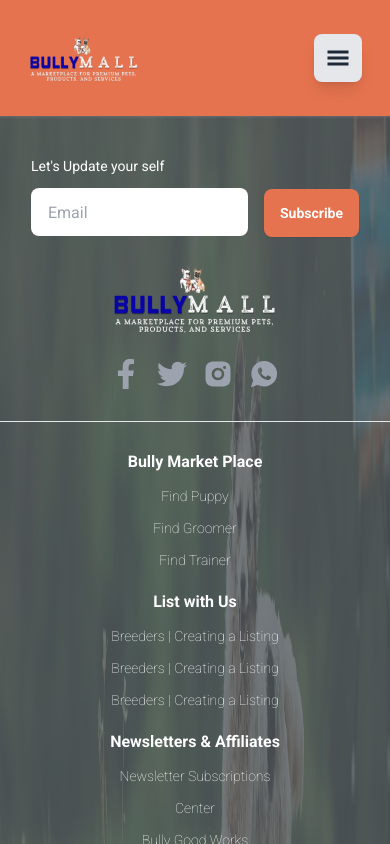
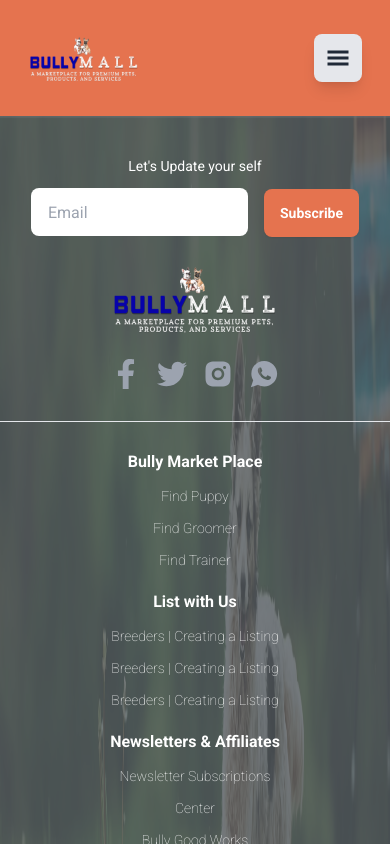
Before and after one commit to Anikcse18/BullyMall, a React app: page / in a window 390 px wide. Shown: the top 844 px of the page. Built offline with nearby package versions, Linux system fonts and the light colour scheme; the HTML template or start-up script is replaced by a standard one.

Commit message:
footer issue solve

```diff
--- a/src/LayoutPage/Footer.jsx
+++ b/src/LayoutPage/Footer.jsx
@@ -31,13 +31,15 @@
                 <img src="./Logo.png" alt="" />
               </div>
               <div>
-                <p className="text-sm ">Let's Update your self </p>
+                <p className="text-sm text-center lg:text-left">
+                  Let's Update your self
+                </p>
                 <input
                   type="text"
                   placeholder="Email"
-                  className="input join-item text-black mt-3"
+                  className="input lg:join-item text-black mt-3 ]"
                 />
-                <button className="btn border-none btn-primary join-item bg-[#E5734F] ml-4 text-white hover:bg-[#0702AA]">
+                <button className="btn border-none btn-primary lg:join-item bg-[#E5734F] ml-4 text-white hover:bg-[#0702AA]">
                   Subscribe
                 </button>
               </div>
```
